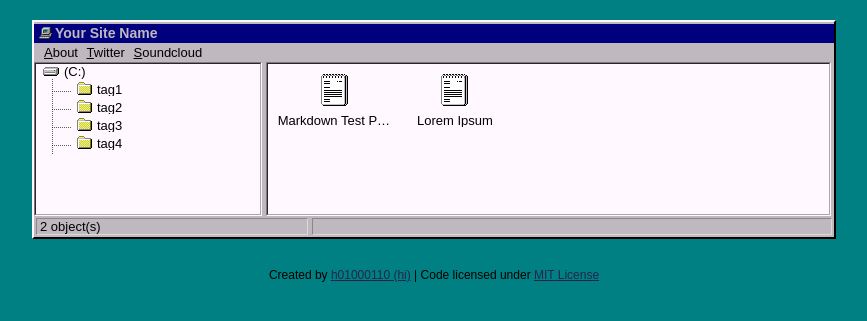
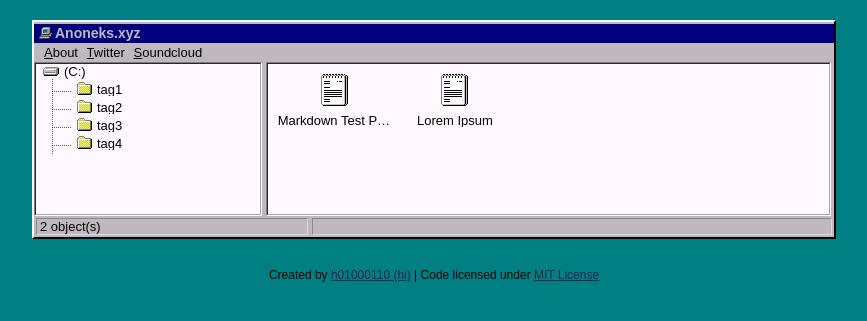
Before and after one commit to stackbit-projects/majestic-moon-b5f53, a Jekyll site: the page built from index.html, in a window 1280 px wide. Shown: the top 321 px of the page, without its empty margins (206-1073 px from the left). Built offline with Jekyll 4.4.1, drawn with Linux system fonts in a browser that asks for light colours.

Commit message:
_config.yml: changed

```diff
--- a/_config.yml
+++ b/_config.yml
@@ -1,7 +1,7 @@
 permalink: '/:year:month:day/:title'
 url: ''
 baseurl: ''
-name: Your Site Name
+name: Anoneks.xyz
 description: Your description here
 google_verification: null
 include:
```
